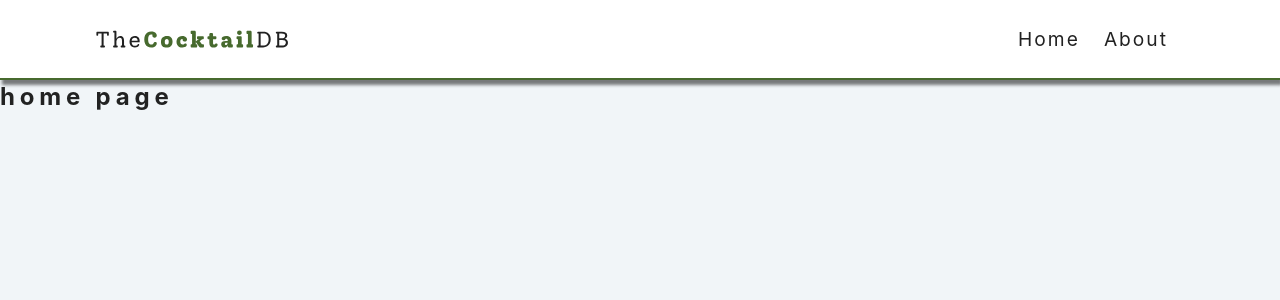
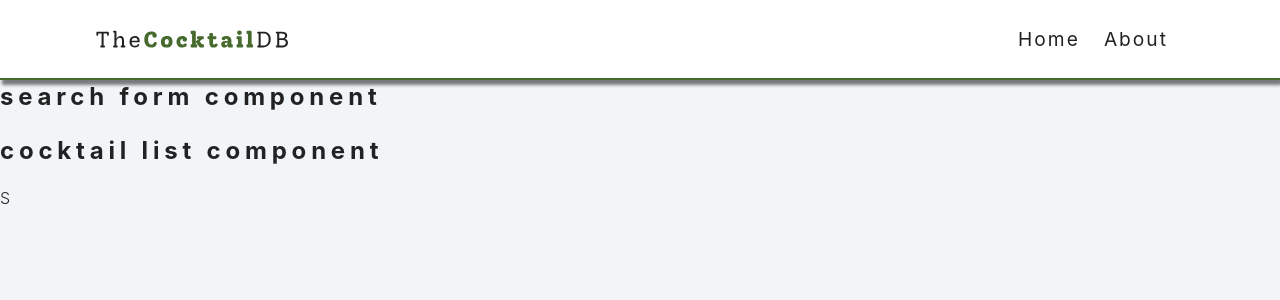
Before and after one commit to bisoladev/cocktail-project, a React (Create React App) app: page / in a window 1280 px wide. Shown: the top 300 px of the page. Built offline with nearby package versions, Linux system fonts and the light colour scheme.

Commit message:
Set up home component

```diff
--- a/src/pages/Home.js
+++ b/src/pages/Home.js
@@ -4,9 +4,10 @@ import SearchForm from '../components/SearchForm'
 
 const Home = () => {
   return (
-    <div>
-      <h2>home page</h2>
-    </div>
+    <main>
+      <SearchForm />
+      <CocktailList />S
+    </main>
   )
 }
 
```
